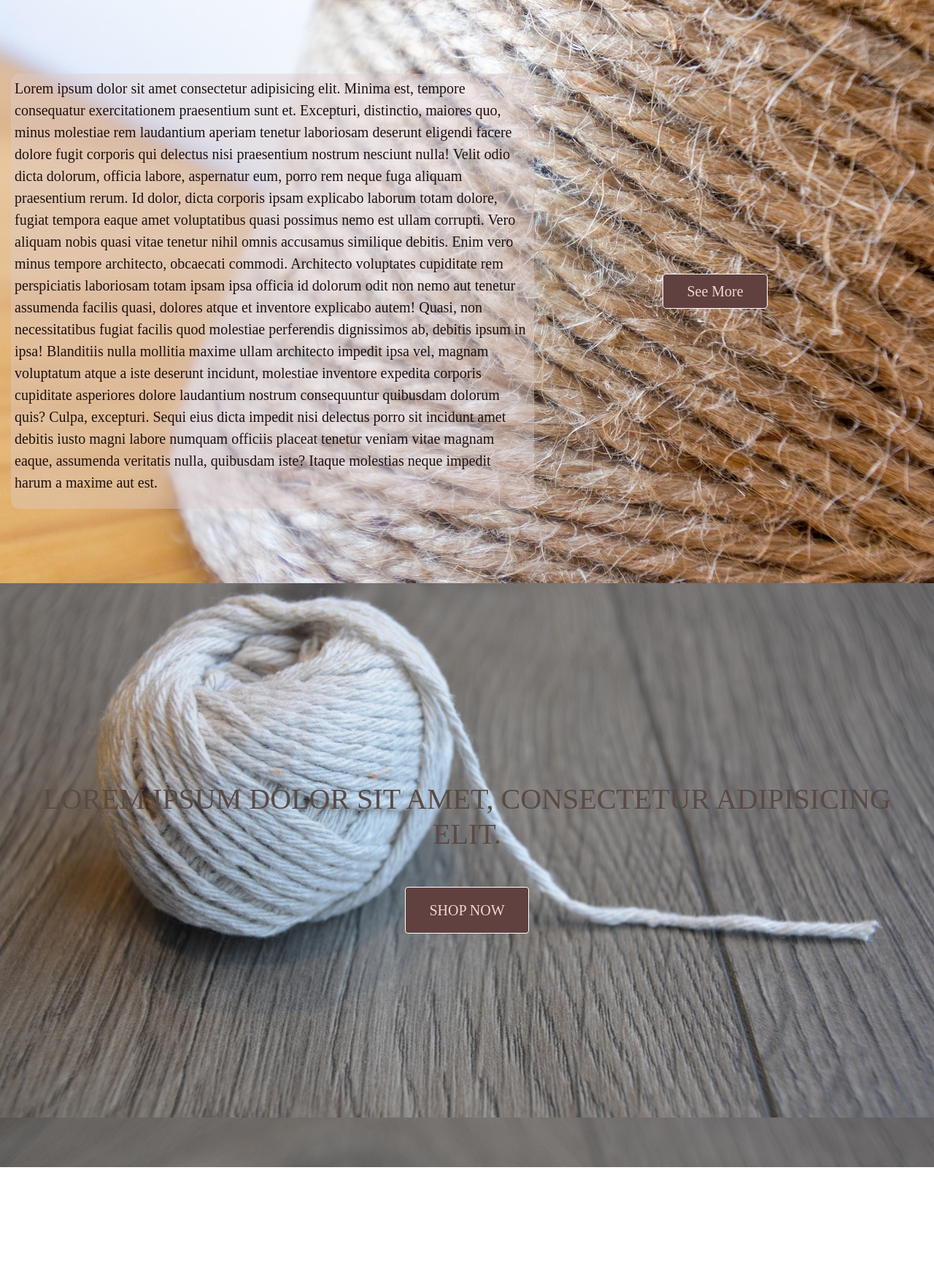
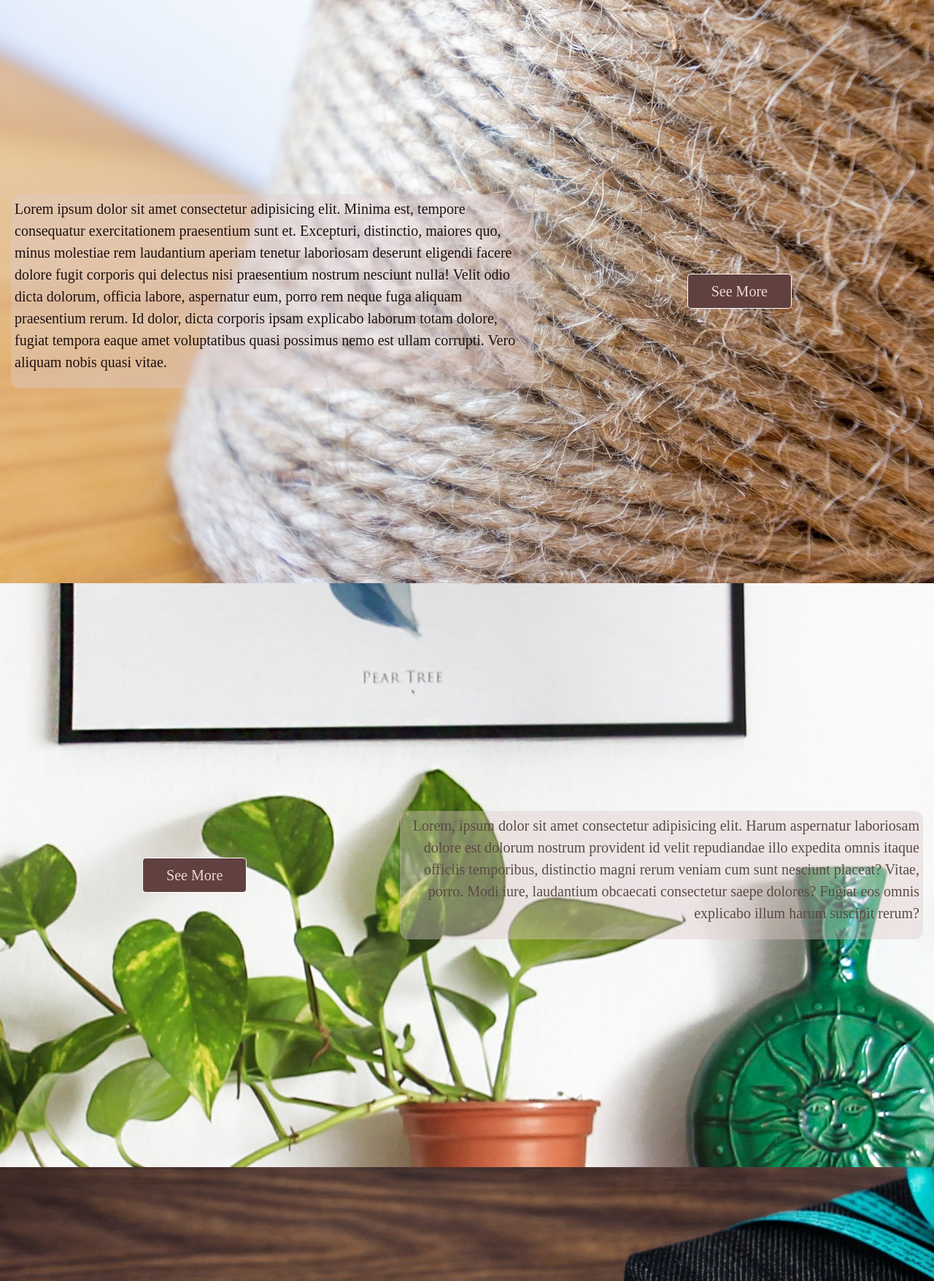
Before and after one commit to CarlosFaccelli26/hand_crafting_milestone, a Django app: page / in a window 1280 px wide. Shown: the part 165-1920 px from the top of the page at 73% size. Before the commit the page ends 1764 px from the top, so only its background shows below. Run offline with Django 3.2, Linux system fonts and the light colour scheme; parts of the project's set-up code (start-up, migrations or seed data) failed here and were passed over; some libraries are stand-ins or nearby versions.

Commit message:
Added more content to index.html

```diff
--- a/home/templates/home/index.html
+++ b/home/templates/home/index.html
@@ -27,24 +27,10 @@
                                 dolorum, officia labore, aspernatur eum, porro rem neque fuga aliquam praesentium rerum.
                                 Id
                                 dolor, dicta corporis ipsam explicabo laborum totam dolore, fugiat tempora eaque amet
-                                voluptatibus quasi possimus nemo est ullam corrupti. Vero aliquam nobis quasi vitae
-                                tenetur
-                                nihil omnis accusamus similique debitis. Enim vero minus tempore architecto, obcaecati
-                                commodi. Architecto voluptates cupiditate rem perspiciatis laboriosam totam ipsam ipsa
-                                officia id dolorum odit non nemo aut tenetur assumenda facilis quasi, dolores atque et
-                                inventore explicabo autem! Quasi, non necessitatibus fugiat facilis quod molestiae
-                                perferendis dignissimos ab, debitis ipsum in ipsa! Blanditiis nulla mollitia maxime
-                                ullam
-                                architecto impedit ipsa vel, magnam voluptatum atque a iste deserunt incidunt, molestiae
-                                inventore expedita corporis cupiditate asperiores dolore laudantium nostrum consequuntur
-                                quibusdam dolorum quis? Culpa, excepturi. Sequi eius dicta impedit nisi delectus porro
-                                sit
-                                incidunt amet debitis iusto magni labore numquam officiis placeat tenetur veniam vitae
-                                magnam eaque, assumenda veritatis nulla, quibusdam iste? Itaque molestias neque impedit
-                                harum a maxime aut est.</p>
+                                voluptatibus quasi possimus nemo est ullam corrupti. Vero aliquam nobis quasi vitae.</p>
                         </div>
                     </div>
-                    <div class="col-sm-12 col-lg-3 text-right">
+                    <div class="col-sm-12 col-lg-5 text-center my-5 my-lg-0">
                         <a href="{% url 'products' %}?category=dream_catcher,macrame_bags,hangwall"
                             class="btn shop-now-button btn-lg anim" data-delay="1.3s">See
                             More</a>
@@ -53,7 +39,35 @@
             </div>
         </div>
     </section>
-    <section class="animation">
+    <section>
+        <div class="row text-center h-100 home-decor">
+            <div class="col-sm-12 col-lg-5 text-center my-5 my-lg-auto">
+                <a href="{% url 'products' %}?category=coasters,macrame_bracaletsl"
+                class="btn shop-now-button btn-lg anim" data-delay="1.3s">See
+                More</a>
+            </div>
+            <div class="col-sm-12 col-lg-7 text-right">
+                <div class="macrame-text-description anim" data-delay="0.5s">
+                    <p class="text-brown">Lorem, ipsum dolor sit amet consectetur adipisicing elit. Harum aspernatur laboriosam dolore est dolorum nostrum provident id velit repudiandae illo expedita omnis itaque officiis temporibus, distinctio magni rerum veniam cum sunt nesciunt placeat? Vitae, porro. Modi iure, laudantium obcaecati consectetur saepe dolores? Fugiat eos omnis explicabo illum harum suscipit rerum?</p>
+                </div>
+            </div>
+        </div>
+    </section>
+    <section>
+        <div class="row perfect-gift">
+            <div class="col-sm-12 col-lg-7 text-center">
+                <div class="macrame-text-description anim" data-delay="0.7s">
+                    <p>Lorem ipsum dolor sit amet, consectetur adipisicing elit. Deleniti, ipsam. Inventore sapiente corrupti impedit nobis provident nulla accusantium magnam vitae adipisci dicta rem cupiditate debitis soluta quasi quod ab, optio tempora aliquid, neque hic! Numquam magni facere id sunt nostrum quae cumque voluptatibus consequuntur nobis, quaerat explicabo placeat, provident assumenda.</p>
+                </div>
+            </div>
+            <div class="col-sm-12 col-lg-5 text-center">
+                <a href="{% url 'products' %}?category=new_born,scrap_books"
+                class="btn shop-now-button btn-lg anim" data-delay="1.3s">See
+                More</a>
+            </div>
+        </div>
+    </section>
+    <section>
         <div class="row h-100 mx-auto">
             <div class="col my-auto">
                 <h1 class="display-6 logo-font text-brown text-center anim" data-delay='0s'>Lorem ipsum dolor sit amet, consectetur
--- a/static/css/base.css
+++ b/static/css/base.css
@@ -17,6 +17,22 @@ body {
 
 .macrame-info {
     background: url('/media/macrame-info.jpg') no-repeat center center;
+    min-height: 100vh;
+    display: flex;
+    align-items: center;
+    justify-content: start;
+}
+
+.home-decor {
+    background: url('/media/home-decor.jpg') no-repeat center center;
+    min-height: 100vh;
+    display: flex;
+    align-items: center;
+    justify-content: start;
+}
+
+.perfect-gift {
+    background: url('/media/perfect-gift.jpg') no-repeat center center;
     min-height: 100vh;
     display: flex;
     align-items: center;
```
Also changed, not shown: media/home-decor.jpg (added), media/perfect-gift.jpg (added).
